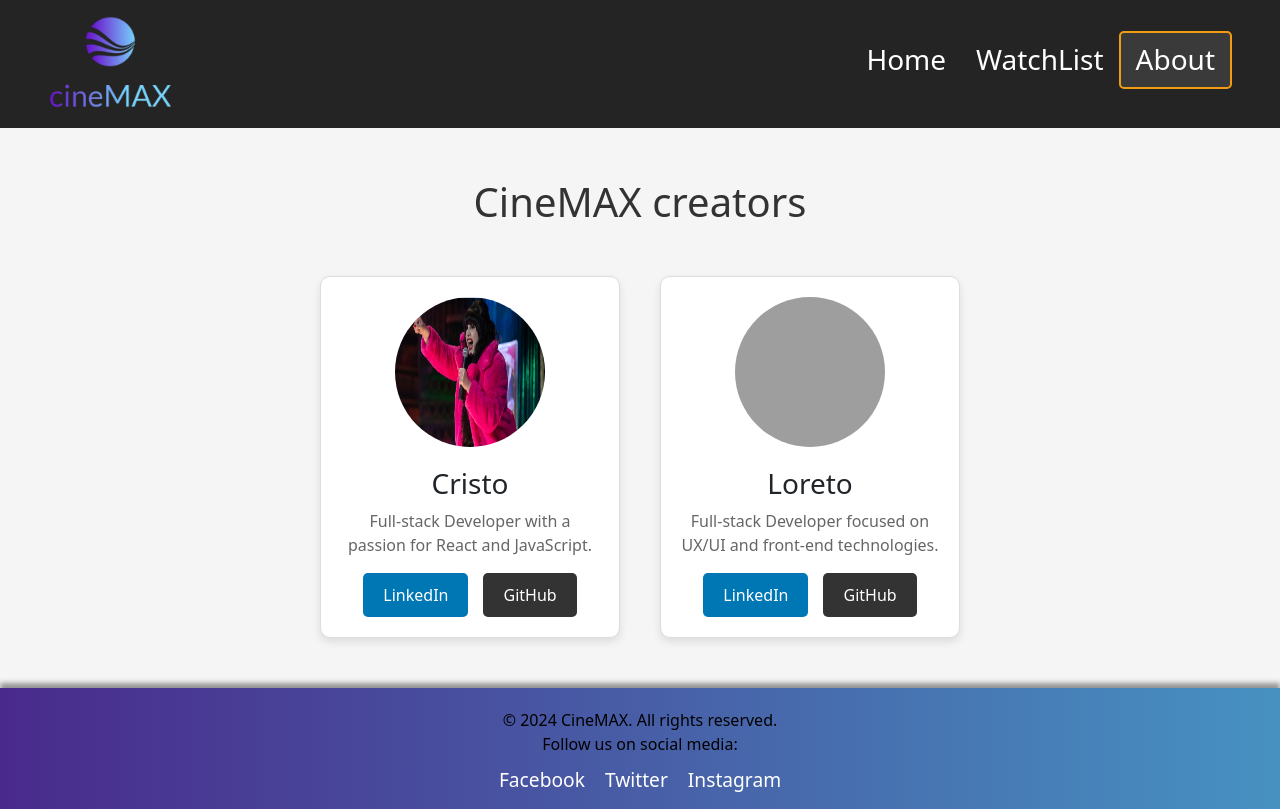
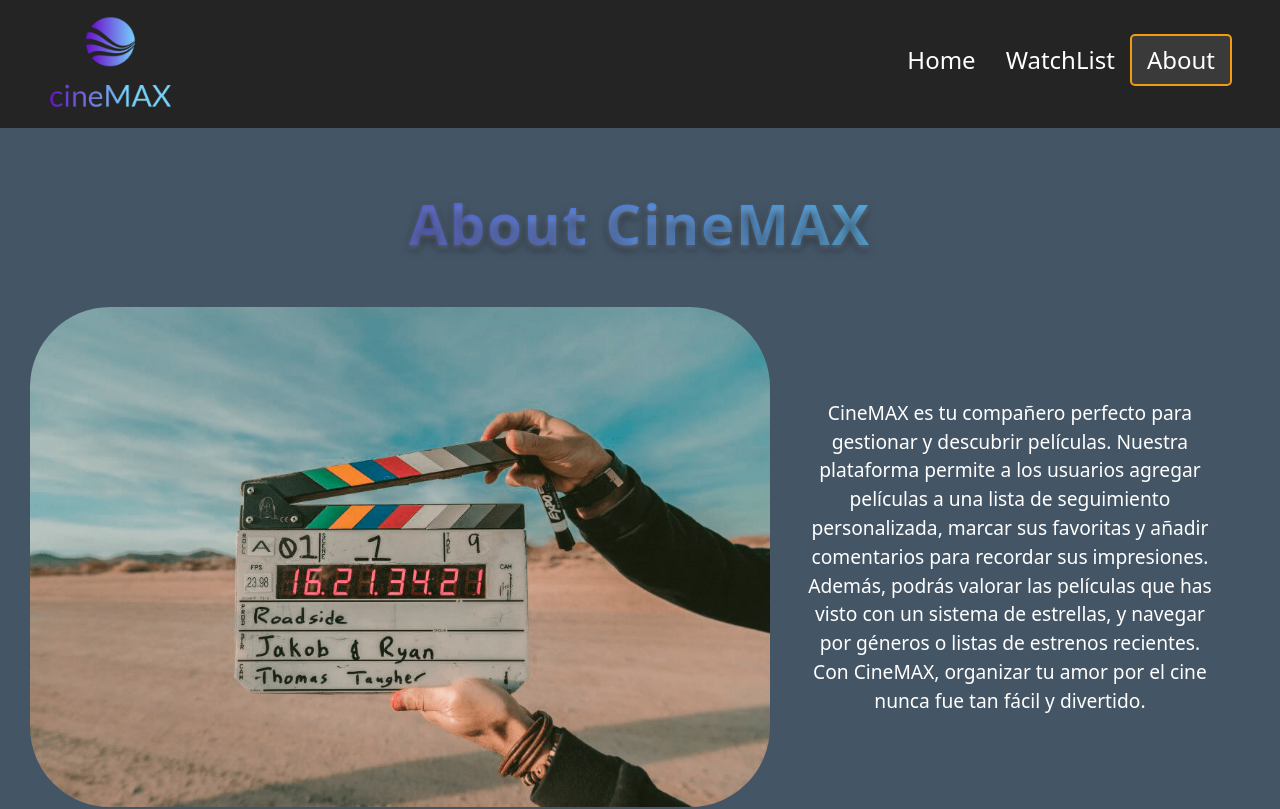
Before and after one commit to loret0g/cineMAX, a React (Vite) app: page /about in a window 1280 px wide. Shown: the top 809 px of the page. Built offline with nearby package versions, Linux system fonts and the light colour scheme; grey boxes are pictures that could not be loaded.

Commit message:
css finalizado

```diff
--- a/src/App.css
+++ b/src/App.css
@@ -1,5 +1,5 @@
 #root {
-  background-color: #b9d9fa;
+  background-color: #445566;
 
   text-align: center;
   font-synthesis: none;
@@ -32,6 +32,13 @@ nav img {
   padding: 10px 15px;
   color: white;
   border-radius: 5px;
+  font-size: 14px;
+}
+
+@media (min-width:500px) {
+  .nav-links h3 {
+    font-size: 24px;
+  }
 }
 
 .active-link h3, .nav-links h3:hover {
@@ -44,6 +51,7 @@ nav img {
 /** SEARCHBAR */
 #searchbar-container {
   display: flex;
+  flex-wrap: wrap;
   align-items: center;
   gap: 1rem;
   margin: 1rem auto;
@@ -76,12 +84,12 @@ nav img {
 }
 
 #genre-select {
-  width: 200px;
   padding: 10px 15px;
   border: 1px solid #ccc;
   border-radius: 12px;
   color: #333;
   transition: all 0.3s ease;
+  margin: 0 auto;
 }
 
 #genre-select:hover,
@@ -189,6 +197,7 @@ h3 {
   padding: 10px 15px;
   color: white;
   border-radius: 10px;
+  margin-right: 5rem;
 }
 
 /** DETAILS-MOVIE*/
@@ -235,54 +244,81 @@ h3 {
 
 /* Estilos para los títulos y descripciones */
 h1, h2, p {
-  text-align: center; /* Alinear texto al centro */
-  margin: 10px 0; /* Espaciado entre los elementos de texto */
+  text-align: center;
+  margin: 10px 0;
 }
 
 /** Página de watchlist*/
 
 #no-data-found {
-  background-color: #005f87;
+  /* background-color: #005f87; */
   padding: 20px;
   height: fit-content;
   border-radius: 12px;
+  margin: 0 auto;
 }
 
+#nav-watchlist {
+  margin-top: 20px;
+  display: flex;
+  align-items: center;
+  justify-content: space-around;
+}
 
+#nav-watchlist h4 {
+  color: #abc;
+  text-transform: uppercase;
+}
 
+#nav-hr{
+  border-top: 2px solid #abc;
+  margin: 0 auto;
+  width: 80%;
+  margin-bottom: 3rem;
+}
+
+.btn-watchlist-page {
+  background-color: #445566;
+  border: none;
+  margin-right: 2rem;
+  color:#abc;
+  font-size: 16px;
+  font-weight: bold;
+}
+
+.btn-watchlist-page:hover {
+  color: #fff;
+}
 
 #watchlist-container {
-  display: grid;
-  grid-template-columns: repeat(3, 1fr); /* 3 columnas */
-  gap: 1rem; /* Espaciado entre tarjetas */
-  margin: 0 auto; /* Centrado horizontal */
-  width: 100%; /* Asegura que el contenedor ocupe todo el ancho disponible */
-  max-width: 1200px; /* Limita el ancho máximo del contenedor */
+  display: flex;
+  flex-wrap: wrap;
+  gap: 1rem;
+  margin: 0 auto;
+  width: 100%;
+  max-width: 1200px;
   padding: 20px;
-  box-sizing: border-box; /* Incluye padding y border en el ancho total */
+  box-sizing: border-box;
 }
 
 #labels-watchlist {
   display: flex;
-  justify-content: space-between; /* Distribuye los elementos */
-  align-items: center; /* Alinea verticalmente los elementos */
-  padding: 1rem 0; /* Espaciado vertical */
+  justify-content: space-between;
+  align-items: center;
+  padding: 1rem 0;
   width: 100%;
 }
 
 .watchlist-card {
-  /* border: 2px solid red; */
   background-color: #1c1c1c;
   border-radius: 10px;
   box-shadow: 0 4px 20px rgba(0, 0, 0, 0.5);
   padding: 20px;
-  width: 100%; /* Ocupa el 100% del espacio dentro de la columna */
+  width: 100%;
+  max-width: 350px;
   margin: 0 auto; /* Asegura que las tarjetas estén centradas */
   color: white;
-  display: flex;
-  flex-direction: column;
-  justify-content: space-between;
-  height: 100%; /* Asegura que las tarjetas tengan la misma altura */
+  height: 100%;
 }
 
 .watchlist-card img {
@@ -291,19 +327,22 @@ h1, h2, p {
   height: auto;
 }
 
+#btn-delete-watchlist {
+  background-color: #f39c12;
+}
 .watchlist-card button {
-  background-color: #f39c12;
+  background-color: #494a4b;
   color: white;
   border: none;
   border-radius: 5px;
-  padding: 10px 20px;
+  padding: 10px 15px;
   cursor: pointer;
   font-size: 16px;
   transition: background-color 0.3s, transform 0.3s;
 }
 
 .watchlist-card button:hover {
-  background-color: #e67e22;
+  background-color: #445566;
 }
 
 .watchlist-icons {
@@ -316,37 +355,63 @@ h1, h2, p {
 }
 
 
-.btn-watchlist-page {
-  border-radius: 8px;
-  border: none;
-  padding: 0.5rem 1rem;
-  margin-top: 3rem;
-  margin-right: 2rem;
-  margin-bottom: 2rem;
-  background-color:  #ffc107;
-  color: white;
-  font-size: 16px;
-  font-weight: bold;
-  cursor: pointer;
-  transition: transform 0.3s, box-shadow 0.3s;
-  box-shadow: 0 4px 12px rgba(44, 43, 43, 0.4);
-}
+
+
 
 /** Página de ABOUT */
 .about-page {
   text-align: center;
-  padding: 50px;
   background-color: #f5f5f5;
+  padding-bottom: 50px;
+}
+
+.about-description {
+  margin-bottom: 2rem;
+  background-color: #445566;
+  padding: 30px;
+}
+
+.cnt-about-description {
+  display: flex;
+  align-items: center;
+  flex-wrap: wrap;
+}
+
+.about-description p {
+  flex: 1;
+  font-size: 1.2rem;
+  margin: 2rem;
+  color: #fff;
 }
 
 .title {
-  font-size: 2.5rem;
-  color: #333;
+  font-size: 3.5rem;
+  font-weight: 800;
   margin-bottom: 50px;
+  margin-top: 2rem;
+  background: linear-gradient(90deg, rgb(88, 25, 215), rgb(51, 241, 255)); /* Degradado vibrante */
+  -webkit-background-clip: text;
+  -webkit-text-fill-color: transparent;
+  background-clip: text;
+  text-fill-color: transparent;
+
+  text-shadow:
+    0px 4px 10px rgba(0, 0, 0, 0.5),
+    0px 2px 5px rgba(255, 255, 255, 0.3);
+
+  letter-spacing: 2px;
+}
+
+.about-img {
+  max-height: 500px;
+  max-width: fit-content;
+  width: 100%;
+  border-radius: 5rem;
 }
 
 .developers-container {
   display: flex;
+  flex-wrap: wrap;
   justify-content: center;
   gap: 40px;
 }
@@ -408,14 +473,12 @@ p {
 
 /* FOOTER */
 .footer {
-  /* margin-top: 65vh; */
+  margin-top: 20px;
   background: linear-gradient(90deg, rgba(61, 23, 128, 0.9), rgba(58, 138, 187, 0.9)); /* Colores más oscuros y algo de transparencia */
   padding: 20px 0;
   text-align: center;
   font-size: 1rem;
   box-shadow: 0 -5px 5px rgba(0, 0, 0, 0.4); /* Sombra en el borde superior */
-  /* position: absolute;
-  bottom: 0; */
   width: 100%;
 }
 
--- a/src/components/FormAddComment.jsx
+++ b/src/components/FormAddComment.jsx
@@ -39,10 +39,10 @@ export default function FormAddComment(props) {
   }
 
   return (
-    <Accordion>
+    <Accordion style={{backgroundColor: "#red !important"}}>
       <Accordion.Item eventKey="0">
-      <Accordion.Header>Show comment</Accordion.Header>
-        <Accordion.Body>
+      <Accordion.Header  >Show comment</Accordion.Header>
+        <Accordion.Body  style={{backgroundColor: "#abc"}}>
         {isEditing ? (
           <>
           <Form>
--- a/src/pages/About.jsx
+++ b/src/pages/About.jsx
@@ -2,10 +2,29 @@ import React from "react";
 import dev1 from "../assets/dev1.png"
 import dev2 from "../assets/dev2.png"
 
+import imgAbout from "../assets/img-about.png"
+
 function About() {
   return (
     <div className="about-page">
-      <h1 className="title">CineMAX creators</h1>
+
+      <div className="about-description">
+        <h1 className="title">About CineMAX</h1>
+        <div className="cnt-about-description">
+          <img src={imgAbout} alt="Cinematic Clapperboard" className="about-img" />
+          <p>
+            CineMAX es tu compañero perfecto para gestionar y descubrir películas.
+            Nuestra plataforma permite a los usuarios agregar películas a una lista de
+            seguimiento personalizada, marcar sus favoritas y añadir comentarios para
+            recordar sus impresiones. Además, podrás valorar las películas que has visto
+            con un sistema de estrellas, y navegar por géneros o listas de estrenos recientes.
+            Con CineMAX, organizar tu amor por el cine nunca fue tan fácil y divertido.
+          </p>
+        </div>
+
+      </div>
+
+      <h1 className="title">CineMAX developers</h1>
 
       <div className="developers-container">
         <div className="developer-card">
--- a/src/pages/Homepage.jsx
+++ b/src/pages/Homepage.jsx
@@ -158,11 +158,11 @@ function Homepage() {
             );
           })
         )}
+        </div>
         {page > 1 ? (
           <button onClick={handlePreviousPage} className="btn-page">Anterior</button>
         ) : null}
         <button onClick={handleNextPage} className="btn-page">Siguiente</button>
-      </div>
     </>
   );
 }
--- a/src/pages/WatchList.jsx
+++ b/src/pages/WatchList.jsx
@@ -106,20 +106,24 @@ function WatchList() {
 
   return (
     <>
-  <div >
-    <button onClick={handleFilterFav} className="btn-watchlist-page" >Favorites movies</button>
-    <button onClick={handleFilterWatched} className="btn-watchlist-page">Watched movies</button>
-    <button onClick={handleShowAllMovies} className="btn-watchlist-page">My WatchList</button>
+  <div id="nav-watchlist">
+    <h4>Customize your list</h4>
+    <div id="nav-btn-watchlist">
+      <button onClick={handleFilterFav} className="btn-watchlist-page" >Favorites movies</button>
+      <button onClick={handleFilterWatched} className="btn-watchlist-page">Watched movies</button>
+      <button onClick={handleShowAllMovies} className="btn-watchlist-page">My WatchList</button>
+    </div>
   </div>
+  <hr id="nav-hr" />
 
   <div id="watchlist-container">
     {/* Condicional: Si no hay películas, muestra la imagen */}
     {filteredMovies && filteredMovies.length === 0 ? (
       <>
-      <img src={noData} alt="No movies available" />
       <div id="no-data-found">
         <h2>Where are yours movies?</h2>
         <h2>You should add here some of them</h2>
+        <img src={noData} alt="No movies available" />
       </div>
       </>
     ) : (
@@ -136,7 +140,7 @@ function WatchList() {
             />
             <br />
             <div id="labels-watchlist">
-              <button onClick={() => handleDeleteWatchList(eachMovie.id)}>
+              <button id="btn-delete-watchlist" onClick={() => handleDeleteWatchList(eachMovie.id)}>
                 Delete from WatchList
               </button>
               <div className="watchlist-icons">
@@ -184,8 +188,6 @@ function WatchList() {
               <p>Your rating: {eachMovie.rating} / 5</p>
             </div>
 
-            <p>Comment:</p>
-
             <FormAddComment
               getWatchList={getWatchList}
               movieId={eachMovie.id}
```
Also changed, not shown: src/assets/img-about.png (added).
